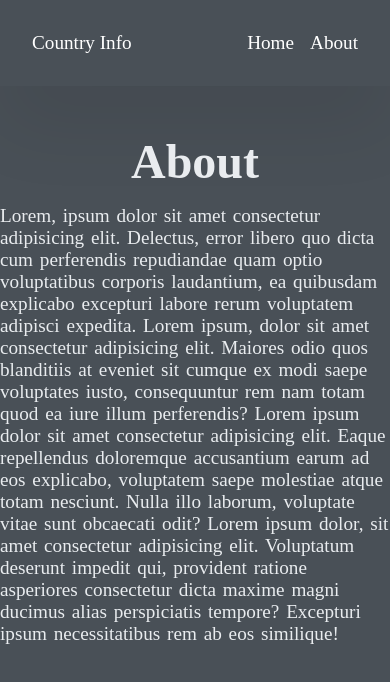
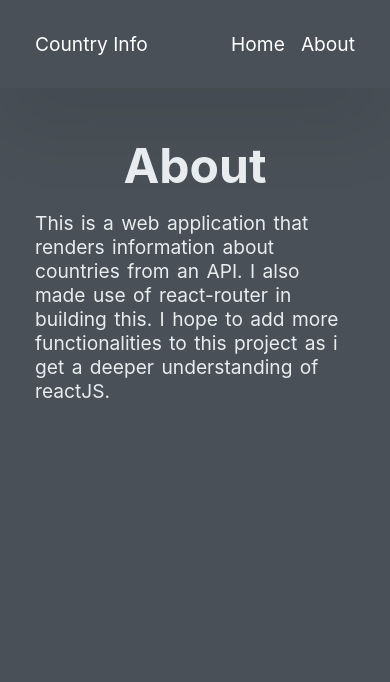
Before and after one commit to shokes/Country-rest-API, a React (Create React App) app: page /about in a window 390 px wide. Shown: the top 682 px of the page. Built offline with nearby package versions, Linux system fonts and the light colour scheme; no server answers.

Commit message:
complete

```diff
--- a/src/Components/Country.js
+++ b/src/Components/Country.js
@@ -3,15 +3,14 @@ import { Link } from 'react-router-dom';
 const Country = function ({ population, continent, flag, name, capital }) {
   return (
     <section className='country-box'>
-      <img src={flag} alt={continent} className='country-flag' />
+      <img src={flag} alt={continent} className='country-flag'/>
 
       <h2 className='country-name'>{name}</h2>
       <div className='country-details'>
         <div className='country-info'>
-          {/* <h2>Population: {population}</h2> */}
           <p className='details'>
             <span>Population: </span>
-            {population}
+            {(population / 1000000).toFixed(2)}
           </p>
           <p className='details'>
             <span>Capital: </span>
@@ -23,7 +22,7 @@ const Country = function ({ population, continent, flag, name, capital }) {
           </p>
         </div>
         <Link to={`/Country/${capital}`} className='btn more-info'>
-          More info
+          More info &rarr;
         </Link>
       </div>
     </section>
--- a/src/Components/CountryList.js
+++ b/src/Components/CountryList.js
@@ -4,7 +4,7 @@ import Country from './Country';
 
 const CountryList = function () {
   const { loading, countries } = useGlobalContext();
-  console.log(countries);
+
 
   if (loading) {
     return (
--- a/src/Pages/About.js
+++ b/src/Pages/About.js
@@ -3,20 +3,10 @@ const About = function () {
     <section className='container section-about'>
       <h2 className='section-title'>About</h2>
       <p>
-        Lorem, ipsum dolor sit amet consectetur adipisicing elit. Delectus,
-        error libero quo dicta cum perferendis repudiandae quam optio
-        voluptatibus corporis laudantium, ea quibusdam explicabo excepturi
-        labore rerum voluptatem adipisci expedita. Lorem ipsum, dolor sit amet
-        consectetur adipisicing elit. Maiores odio quos blanditiis at eveniet
-        sit cumque ex modi saepe voluptates iusto, consequuntur rem nam totam
-        quod ea iure illum perferendis? Lorem ipsum dolor sit amet consectetur
-        adipisicing elit. Eaque repellendus doloremque accusantium earum ad eos
-        explicabo, voluptatem saepe molestiae atque totam nesciunt. Nulla illo
-        laborum, voluptate vitae sunt obcaecati odit? Lorem ipsum dolor, sit
-        amet consectetur adipisicing elit. Voluptatum deserunt impedit qui,
-        provident ratione asperiores consectetur dicta maxime magni ducimus
-        alias perspiciatis tempore? Excepturi ipsum necessitatibus rem ab eos
-        similique!
+        This is a web application that renders information about countries from
+        an API. I also made use of react-router in building this. I hope to add
+        more functionalities to this project as i get a deeper understanding of
+        reactJS.
       </p>
     </section>
   );
--- a/src/Pages/SingleCountry.js
+++ b/src/Pages/SingleCountry.js
@@ -25,9 +25,10 @@ const SingleCountry = function () {
             currencies,
             capital,
             name,
-            // languages,
-            border: border,
+            area: area,
+            border,
             subregion: subregion,
+            status,
           } = countryData;
 
           const newCountry = {
@@ -37,10 +38,11 @@ const SingleCountry = function () {
             capital: capital[0],
             currency: { currencies }.name,
             name: name.common,
-            border,
-            // languages: languages,
+            area,
             subregion,
+            status,
           };
+
           setCountry(newCountry);
           setLoading(false);
         }
@@ -58,54 +60,47 @@ const SingleCountry = function () {
   if (!country) {
     return <h2>no country data to display</h2>;
   } else {
-    const {
-      population,
-      region,
-      flag,
-      capital,
-      currency,
-      subregion,
-      name,
-      languages,
-      border,
-    } = country;
+    const { population, region, flag, capital, status, subregion, name, area } =
+      country;
     return (
       <div className='container'>
-        <Link to='/' className='btn btn-home'>
-          Back to home
+        <Link to='/' className='btn'>
+          &larr; Back home
         </Link>
         <p className='single-country-name'> {name}</p>
         <div className='country-flex'>
           <img src={flag} alt={name} className='flag-size' />
           <div className='single-country-detail'>
-            <p>
-              <span>Native name: </span>
+            <p className='detail'>
+              <span className='span'>Native name: </span>
               {name}
             </p>
-            <p>
-              <span>Subregion: </span>
+
+            <p className='detail'>
+              <span className='span'>Capital: </span>
+              {capital}
+            </p>
+            <p className='detail'>
+              <span className='span'>Region: </span>
+              {region}
+            </p>
+            <p className='detail'>
+              <span className='span'>Subregion: </span>
               {subregion}
             </p>
 
-            <p>
-              <span>Capital: </span>
-              {capital}
+            <p className='detail'>
+              <span className='span'>Population: </span>
+              {(population / 1000000).toFixed(1)}
             </p>
-
-            <p>
-              <span>Region: </span>
-              {region}
+            <p className='detail'>
+              <span className='span'>Area: </span>
+              {area}
             </p>
-            <p>
-              <span>Population: </span>
-              {population}
+            <p className='detail'>
+              <span className='span'>Status: </span>
+              {status}
             </p>
-            {/* <p>
-              <span>Border: </span>
-              {border.map((item, index) => {
-                return item ? <div key={index}>{item}</div> : null;
-              })}
-            </p> */}
           </div>
         </div>
       </div>
--- a/src/index.css
+++ b/src/index.css
@@ -6,7 +6,8 @@
 
 body {
   font-size: 1.2rem;
-  /* color: #f1f3f5; */
+  font-family: -apple-system, BlinkMacSystemFont, 'Segoe UI', Roboto, Oxygen,
+    Ubuntu, Cantarell, 'Open Sans', 'Helvetica Neue', sans-serif;
   background-color: #495057;
 }
 
@@ -204,12 +205,81 @@ span {
 .country-flex {
   display: flex;
   margin-top: 2rem;
-  gap: 3rem;
+  gap: 6rem;
+  align-items: center;
 }
 
 .single-country-name {
   text-align: center;
   font-size: 3rem;
-
+  margin-top: 1rem;
   font-weight: 800;
 }
+
+.single-country-detail {
+  font-size: 2rem;
+}
+
+.detail {
+  font-size: 1.5rem;
+  margin-bottom: 0.5rem;
+}
+
+.span {
+  font-size: 2rem;
+}
+
+/* MEDIA QUERIES */
+
+@media (max-width: 80em) {
+  .container {
+    max-width: 60rem;
+  }
+}
+
+@media (max-width: 64em) {
+  .container {
+    max-width: 43rem;
+  }
+
+  .grid {
+    display: grid;
+    grid-template-columns: repeat(2, 1fr);
+    column-gap: 2rem;
+  }
+
+  .country-flex {
+    gap: 4rem;
+  }
+}
+
+@media (max-width: 46em) {
+  .container {
+    max-width: 30rem;
+  }
+
+  .grid {
+    display: grid;
+    grid-template-columns: 1fr;
+    column-gap: 2rem;
+  }
+
+  .country-flex {
+    gap: 1rem;
+    align-items: flex-start;
+    flex-direction: column;
+  }
+
+  .flag-size {
+    width: 58%;
+  }
+}
+@media (max-width: 33em) {
+  .container {
+    max-width: 20rem;
+  }
+
+  input {
+    width: 14rem;
+  }
+}
```
Also changed, not shown: 1 other file (tests, documents, lock files or other folders).
